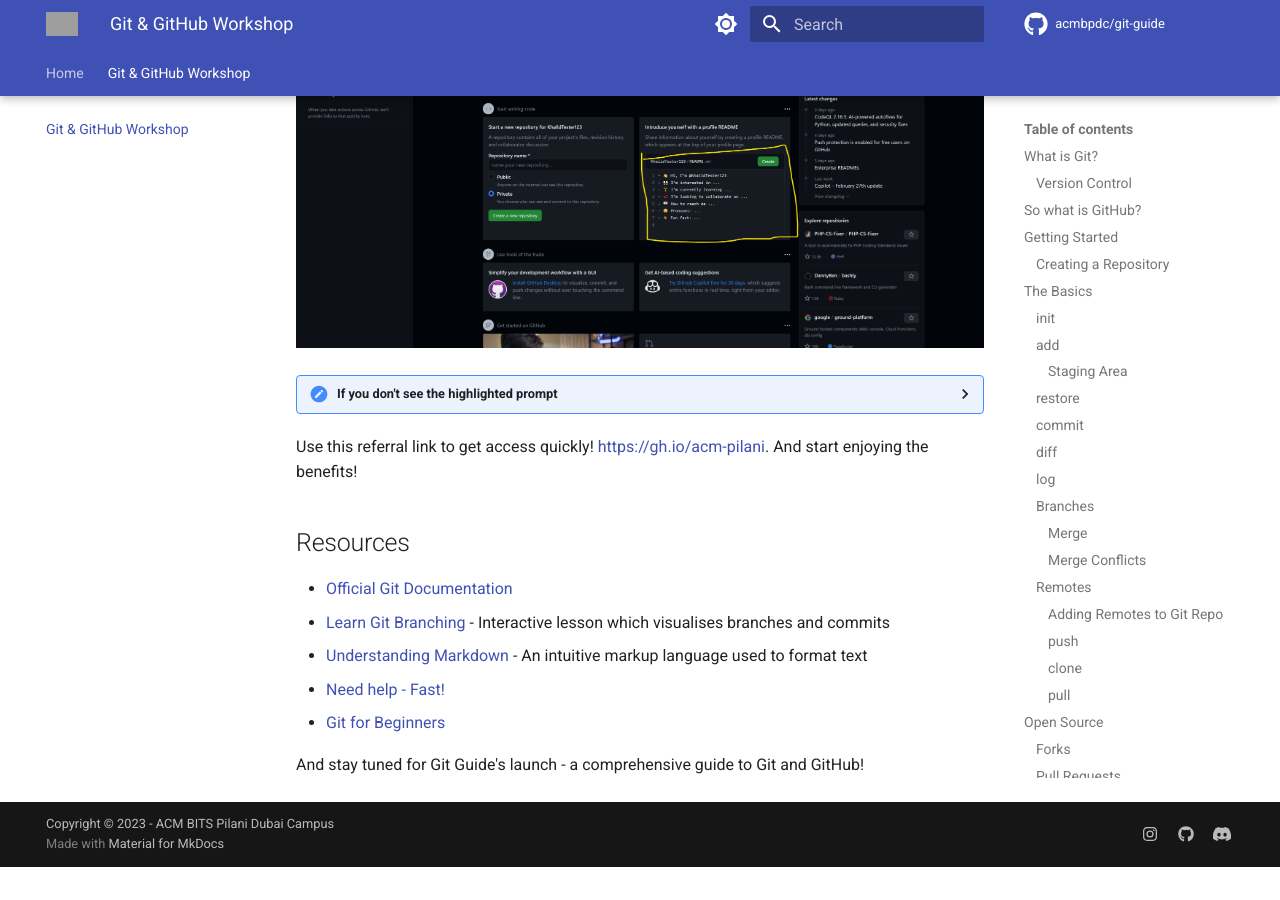
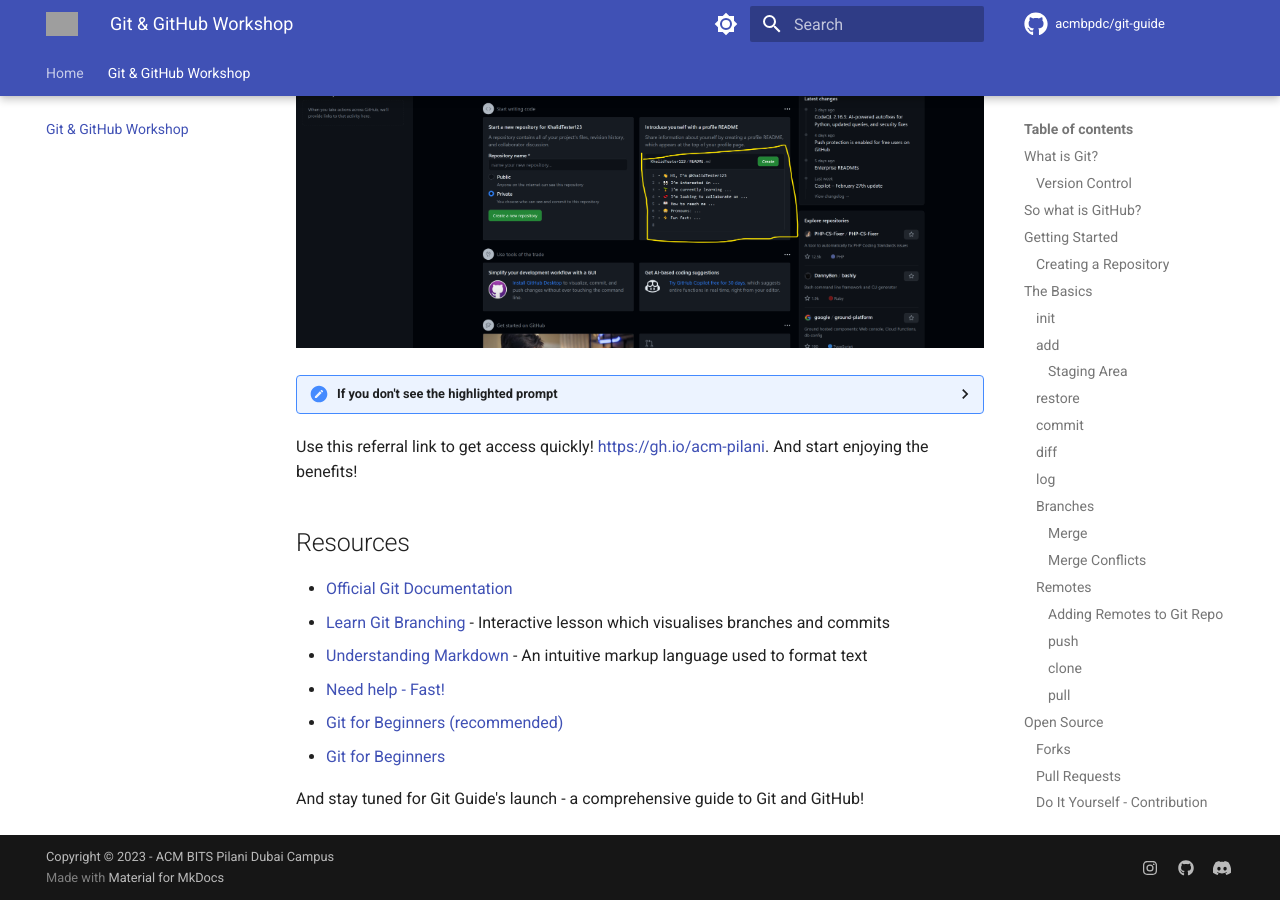
Before and after one commit to acmbpdc/git-guide, an MkDocs documentation site: the page built from docs/workshop.md, in a window 1280 px wide and 900 px high, scrolled down 14547 px. Built offline with MkDocs 1.6.1 and Material for MkDocs 9.7.7, drawn with Linux system fonts in a browser that asks for light colours; comment, search, counter and statistics services are not loaded; before the commit the page ends 15414 px from its top, so only the background shows below that; grey boxes are pictures that could not be loaded.

Commit message:
added a link

```diff
--- a/docs/workshop.md
+++ b/docs/workshop.md
@@ -506,6 +506,7 @@
 - [Learn Git Branching](https://learngitbranching.js.org/) - Interactive lesson which visualises branches and commits
 - [Understanding Markdown](https://docs.github.com/en/get-started/writing-on-github/getting-started-with-writing-and-formatting-on-github/basic-writing-and-formatting-syntax) - An intuitive markup language used to format text
 - [Need help - Fast!](https://ohshitgit.com/)
+- [Git for Beginners (recommended)](https://www.youtube.com/watch?v=apGV9Kg7ics)
 - [Git for Beginners](https://www.youtube.com/watch?v=8JJ101D3knE)
 
 And stay tuned for Git Guide's launch - a comprehensive guide to Git and GitHub!
```
